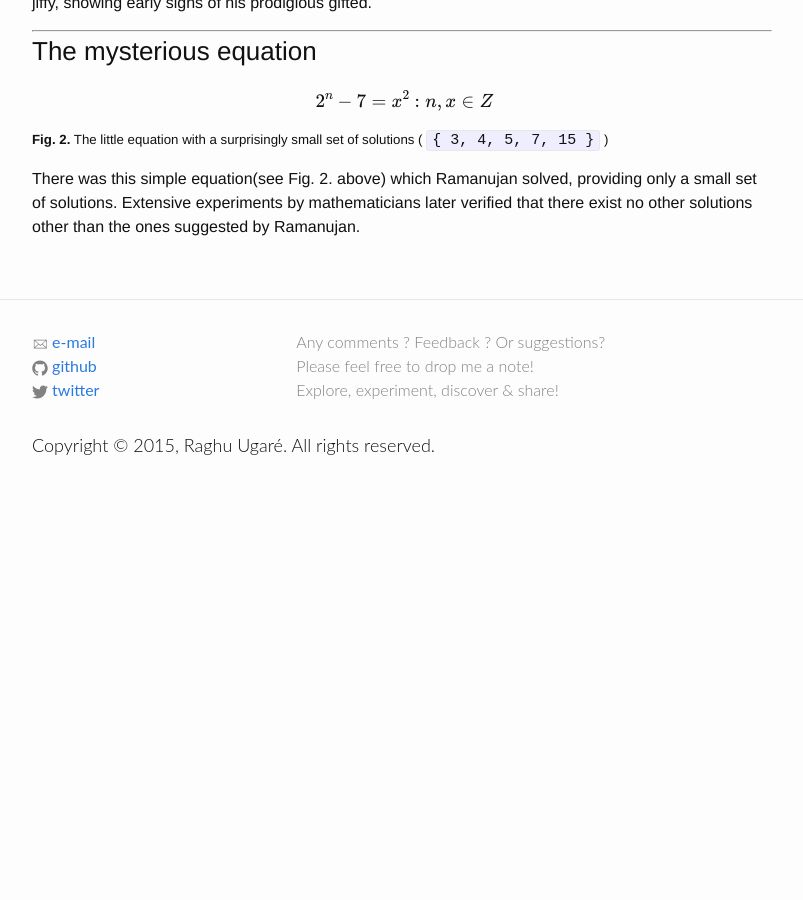
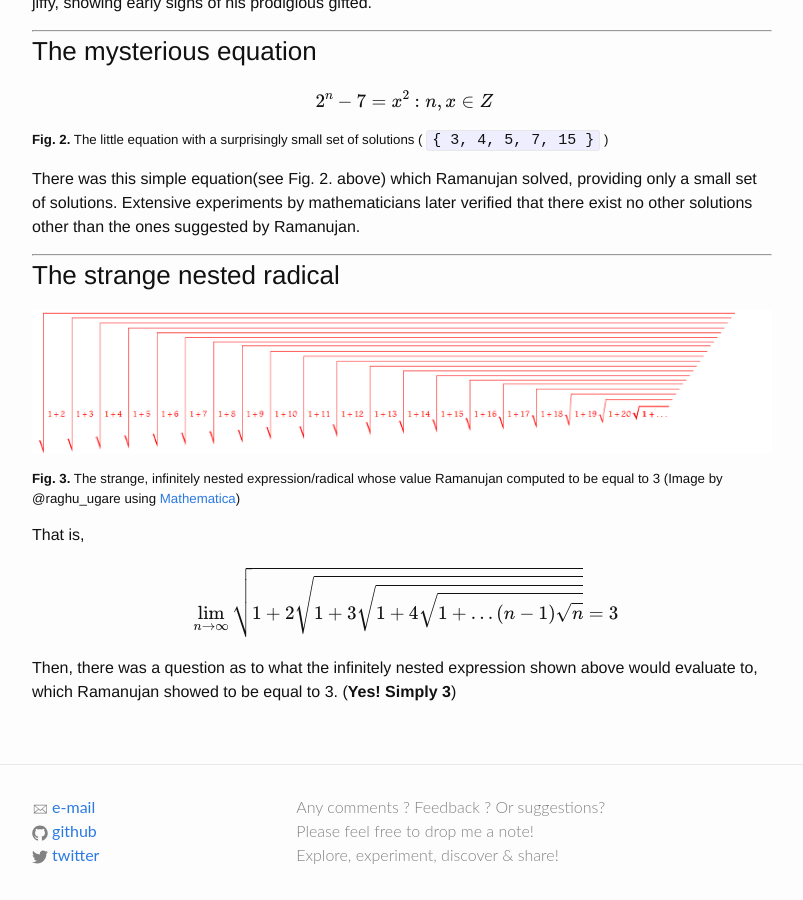
Before and after one commit to raghuugare/raghuugare.bkup, a Jekyll site: the page built from _posts/2015-01-15-genius-of-ramanujan.markdown, in a window 1280 px wide and 900 px high, scrolled down 1043 px. Shown: the whole window, without its empty margins (238-1041 px from the left). Built offline with Jekyll 4.4.1, drawn with Linux system fonts in a browser that asks for light colours; formulas are drawn with MathJax 3; before the commit the page ends 1547 px from its top, so only the background shows below that.

Commit message:
3rd problem - the strange infinitely nested radical...! :)

```diff
--- a/_posts/2015-01-15-genius-of-ramanujan.markdown
+++ b/_posts/2015-01-15-genius-of-ramanujan.markdown
@@ -44,6 +44,19 @@ The solution for this pair of equations is quite obvious \$ \Rightarrow (x = 9,
 
 There was this simple equation(see Fig. 2. above) which Ramanujan solved, providing only a small set of solutions. Extensive experiments by mathematicians later verified that there exist no other solutions other than the ones suggested by Ramanujan.
 
+---
+
+### The strange nested radical
+
+![nested_radical]({{site.url}}/assets/images/ramanujan/nested_radical.png)
+
+##### **Fig. 3.** The strange, infinitely nested expression/radical whose value Ramanujan computed to be equal to 3 (Image by @raghu_ugare using [Mathematica][link_Mathematica])
+
+That is,
+[\ \lim_ {n \rightarrow \infty } \sqrt{1 + 2 \sqrt{1 + 3 \sqrt{1 + 4 \sqrt{1 + \ldots  (n-1)\sqrt{n}}}}} = 3 \]
+
+Then, there was a question as to what the infinitely nested expression shown above would evaluate to, which Ramanujan showed to be equal to 3. (**Yes! Simply 3**)
+
 
 [link_Primes]: http://en.wikipedia.org/wiki/Prime_number
 [link_Mathematica]: http://www.wolfram.com/mathematica/
```
